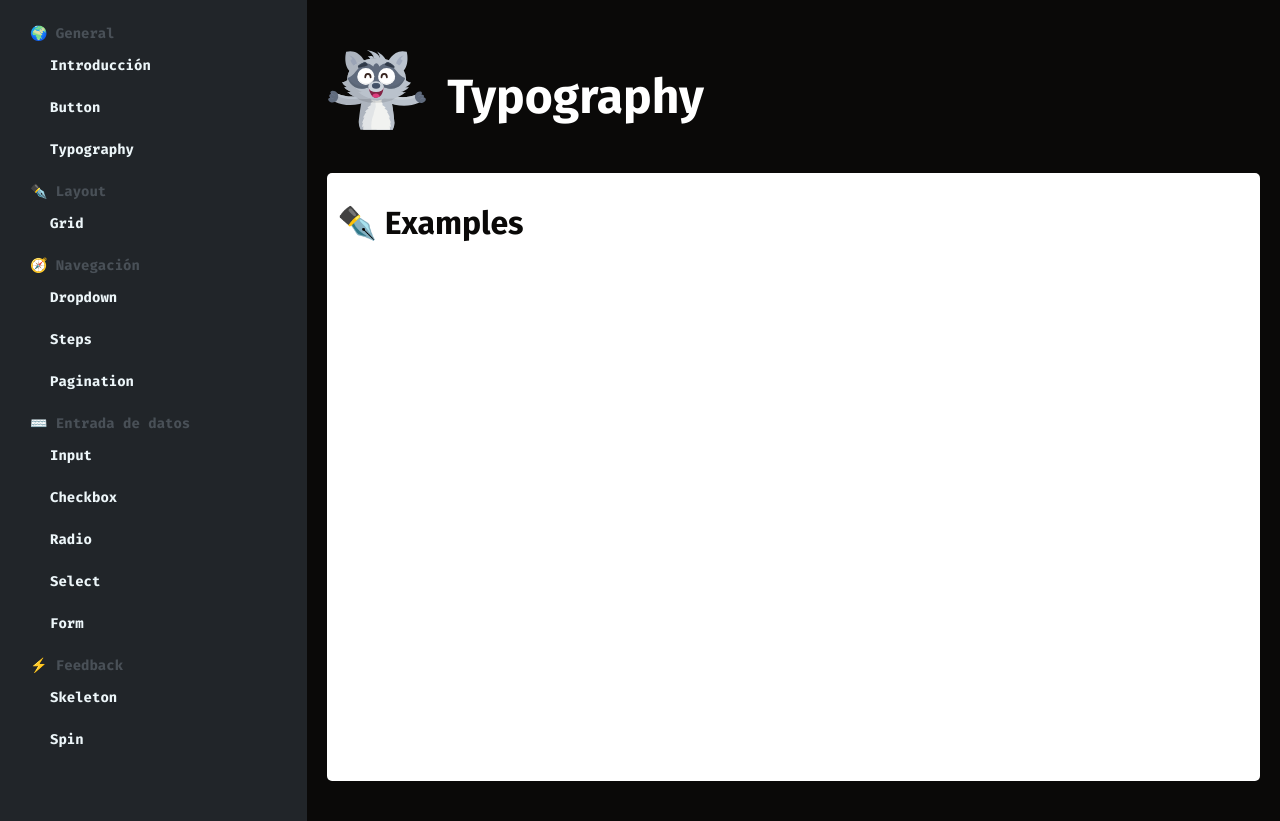
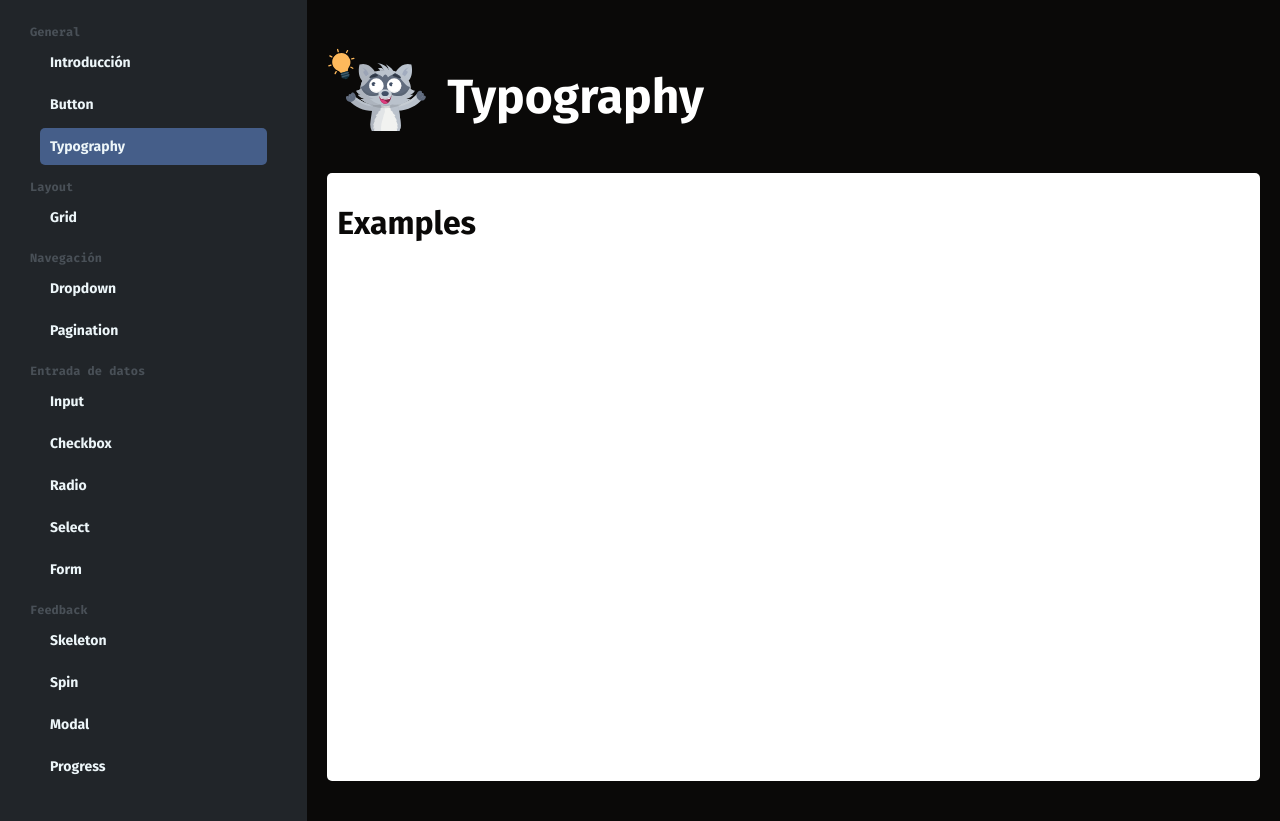
Before and after one commit to nappalm/custom-design-system, a React app: page /typography in a window 1280 px wide. Built offline with nearby package versions, Linux system fonts and the light colour scheme.

Commit message:
Navigation active and new header icon

```diff
--- a/src/index.tsx
+++ b/src/index.tsx
@@ -26,7 +26,6 @@
 
   try {
     Preview = require(`./previews/${preview}`).default;
-    console.log(Preview);
   } catch (error) {
     Preview = () => null;
   }
@@ -35,7 +34,7 @@
     <Header name={preview} />
     <div style={styledPreview}>
       <h1>
-        ✒️ Examples
+        Examples
       </h1>
       <Preview/>
     </div>
--- a/src/layout/nav/index.css
+++ b/src/layout/nav/index.css
@@ -1,7 +1,6 @@
 .nav {
   background-color: #212529;
   width: 100%;
-  font-family: 'Fira Mono', monospace;
   font-size: 14px;
   transition: all .8s ease-in-out;
 }
@@ -45,6 +44,10 @@
   padding: 5px 10px;
   font-weight: bold;
 }
+.sectionName {
+  font-family: 'Fira Mono', monospace;
+  font-size: 12px;
+}
 
 .active {
   background-color: #455e89;
--- a/src/layout/nav/index.tsx
+++ b/src/layout/nav/index.tsx
@@ -2,8 +2,12 @@
 
 import styled from './index.css';
 import { navigate } from '@reach/router';
+import { useLocation } from '@reach/router';
 
 const Nav: React.FC<unknown> = () => {
+  const location = useLocation();
+  const {pathname} = location;
+
   const [visible, setVisible] = React.useState<boolean>(false);
 
   const handleOnClick = (preview: string) => {
@@ -18,37 +22,82 @@
       <div className={`${styled.nav} ${visible ? styled.visible : ''}`}>
         <ul className={styled.list}>
           <li className={styled.section}>
-            🌍 General
-            <ol onClick={() => handleOnClick('/')}>
+            <div className={styled.sectionName}>
+              General
+            </div>
+            <ol
+              className={pathname === '/' ? styled.active : ''}
+              onClick={() => handleOnClick('/')}>
               Introducción
             </ol>
-            <ol onClick={() => handleOnClick('/button')}>
+            <ol
+              className={pathname === '/button' ? styled.active : ''}
+              onClick={() => handleOnClick('/button')}>
               Button
             </ol>
-            <ol>Typography</ol>
+            <ol
+              className={pathname === '/typography' ? styled.active : ''}
+              onClick={() => handleOnClick('/typography')}>
+              Typography
+            </ol>
           </li>
           <li className={styled.section}>
-            ✒️ Layout
-            <ol>Grid</ol>
+            <div className={styled.sectionName}>
+              Layout
+            </div>
+            <ol
+              className={pathname === '/grid' ? styled.active : ''}
+              onClick={() => handleOnClick('/grid')}>
+              Grid
+            </ol>
           </li>
           <li className={styled.section}>
-            🧭 Navegación
-            <ol>Dropdown</ol>
-            <ol>Steps</ol>
-            <ol>Pagination</ol>
+            <div className={styled.sectionName}>
+              Navegación
+            </div>
+            <ol
+              className={pathname === '/dropdown' ? styled.active : ''}
+              onClick={() => handleOnClick('/dropdown')}>Dropdown</ol>
+            <ol
+              className={pathname === '/pagination' ? styled.active : ''}
+              onClick={() => handleOnClick('/pagination')}>Pagination</ol>
           </li>
           <li className={styled.section}>
-            ⌨️ Entrada de datos
-            <ol>Input</ol>
-            <ol>Checkbox</ol>
-            <ol>Radio</ol>
-            <ol>Select</ol>
-            <ol>Form</ol>
+            <div className={styled.sectionName}>
+              Entrada de datos
+            </div>
+            <ol
+              className={pathname === '/input' ? styled.active : ''}
+              onClick={() => handleOnClick('/input')}>Input</ol>
+            <ol
+              className={pathname === '/checkbox' ? styled.active : ''}
+              onClick={() => handleOnClick('/checkbox')}>Checkbox</ol>
+            <ol
+              className={pathname === '/radio' ? styled.active : ''}
+              onClick={() => handleOnClick('/radio')}>Radio</ol>
+            <ol
+              className={pathname === '/select' ? styled.active : ''}
+              onClick={() => handleOnClick('/select')}>Select</ol>
+            <ol
+              className={pathname === '/form' ? styled.active : ''}
+              onClick={() => handleOnClick('/form')}>Form</ol>
           </li>
           <li className={styled.section}>
-            ⚡ Feedback
-            <ol>Skeleton</ol>
-            <ol>Spin</ol>
+            <div className={styled.sectionName}>
+              Feedback
+            </div>
+            <ol
+              className={pathname === '/skeleton' ? styled.active : ''}
+              onClick={() => handleOnClick('/skeleton')}>Skeleton</ol>
+            <ol
+              className={pathname === '/spin' ? styled.active : ''}
+              onClick={() => handleOnClick('/spin')}>Spin</ol>
+            <ol
+              className={pathname === '/modal' ? styled.active : ''}
+              onClick={() => handleOnClick('/modal')}>Modal</ol>
+            <ol
+              className={pathname === '/progress' ? styled.active : ''}
+              onClick={() => handleOnClick('/progress')}>Progress</ol>
           </li>
         </ul>
       </div>
--- a/src/previews/__header/index.tsx
+++ b/src/previews/__header/index.tsx
@@ -1,6 +1,6 @@
 import React from 'react';
 import styled from './index.css';
-import Abrazo from '../../assets/abrazo.svg';
+import Occurencia from '../../assets/ocurrencia.svg';
 
 type HeaderProps = {
   name?: string;
@@ -10,7 +10,7 @@
   return (
     <div className={styled.header}>
       <div>
-        <img src={Abrazo} alt="abrazo-icon" height={100} />
+        <img src={Occurencia} alt="abrazo-icon" height={100} />
       </div>
       {name}
     </div>
```
Also changed, not shown: src/assets/ocurrencia.svg (added).
